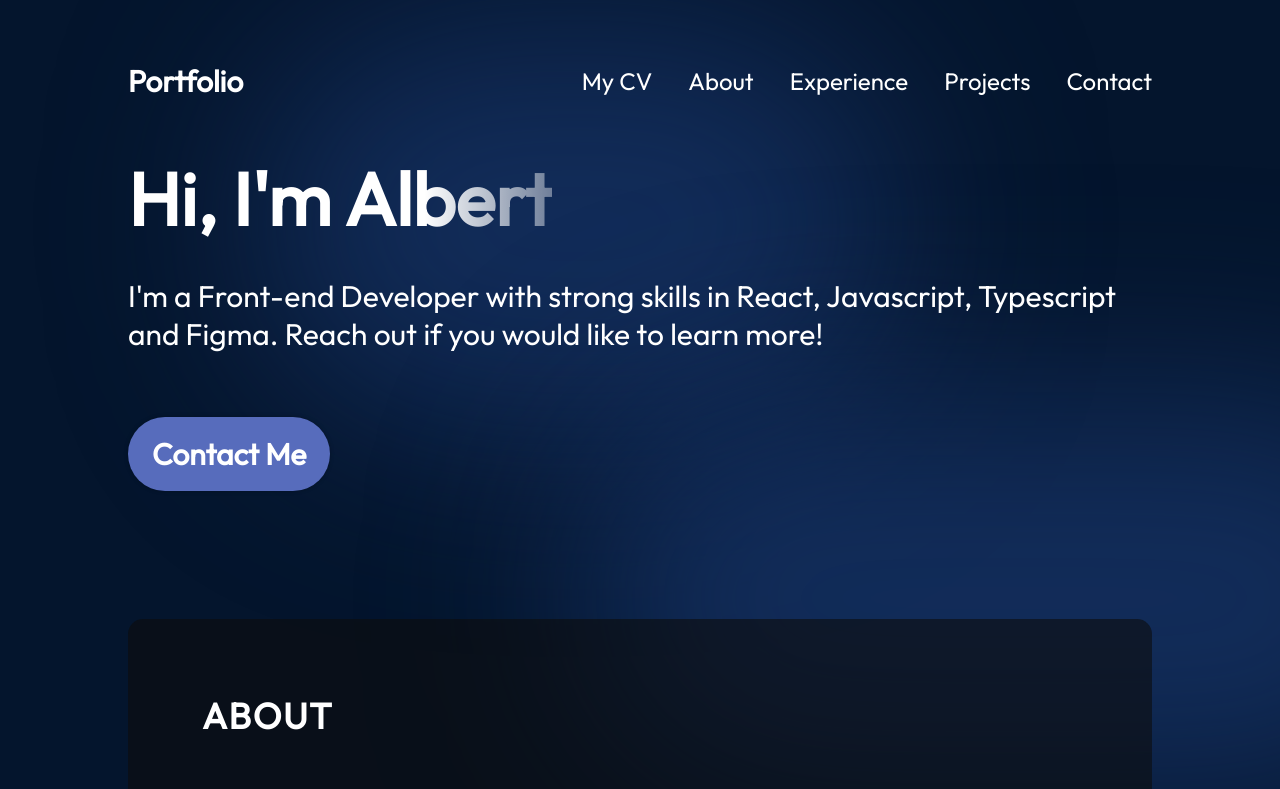
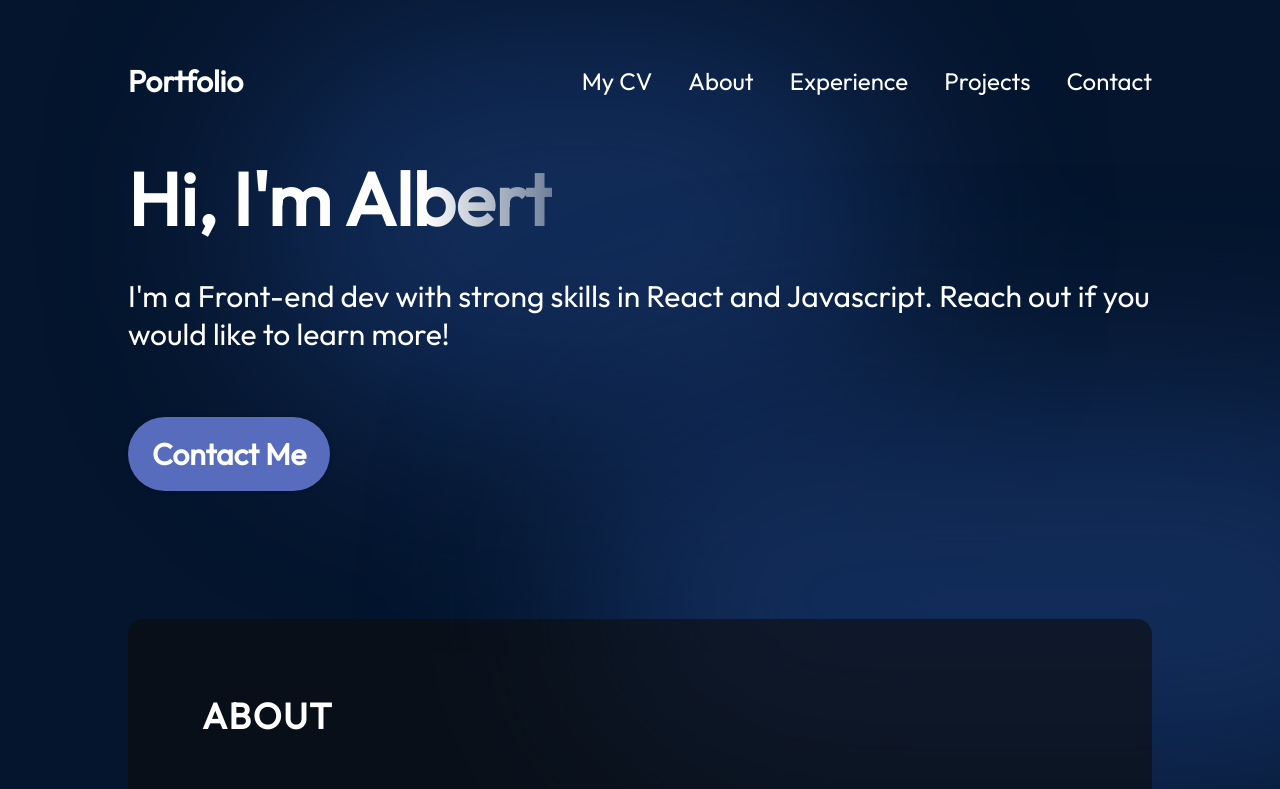
Before and after one commit to albertozelaya5/reactPortfolio, a React (Vite) app: page / in a window 1280 px wide. Shown: the top 789 px of the page. Built offline with nearby package versions, Linux system fonts and the light colour scheme.

Commit message:
fix: second headline presentation in Hero

```diff
--- a/src/components/Hero/Hero.jsx
+++ b/src/components/Hero/Hero.jsx
@@ -6,8 +6,8 @@ export const Hero = () => {
       <div className={styles.content}>
         <h1 className={styles.title}>Hi, I&apos;m Albert</h1>
         <p className={styles.description}>
-          I&apos;m a Front-end Developer with strong skills in React, Javascript, Typescript and Figma. Reach out if you
-          would like to learn more!
+          I&apos;m a Front-end dev with strong skills in React and Javascript.
+          Reach out if you would like to learn more!
         </p>
         <a href="mailto:albertolaniman@gmail.com" className={styles.contactBtn}>
           Contact Me
```
